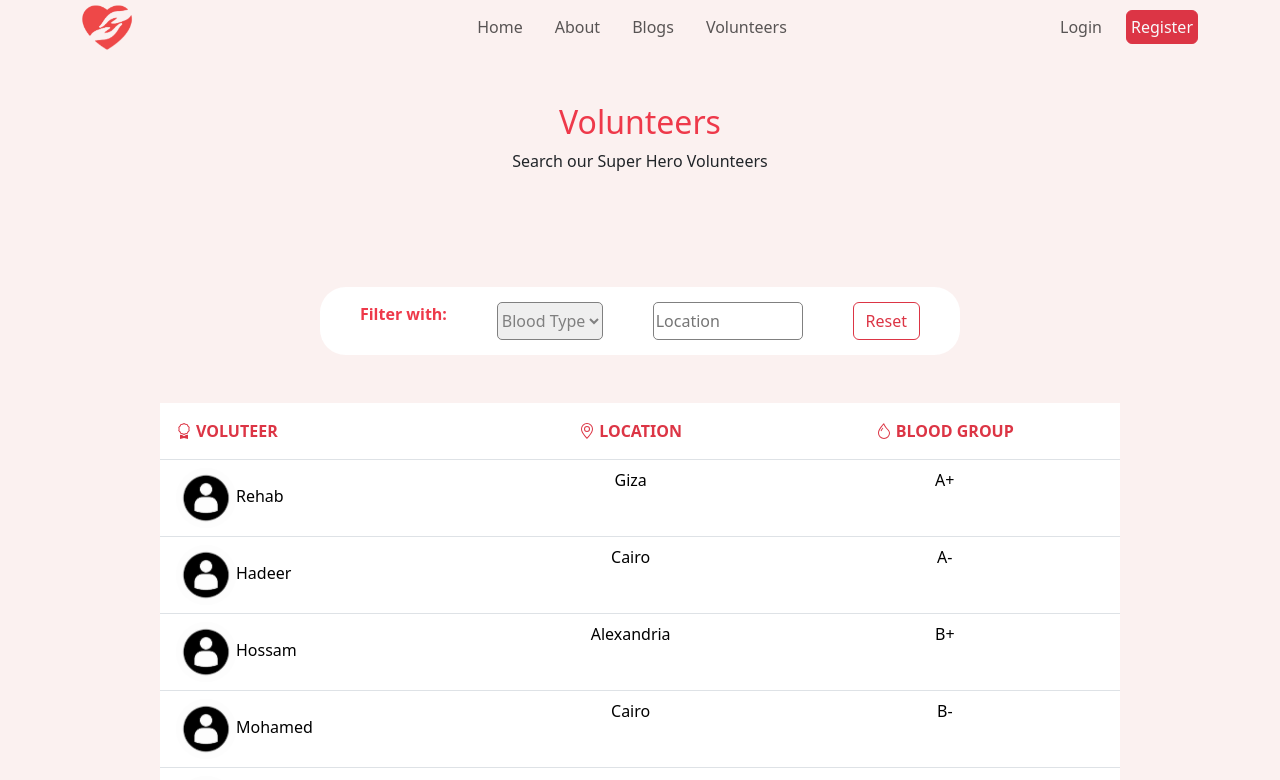
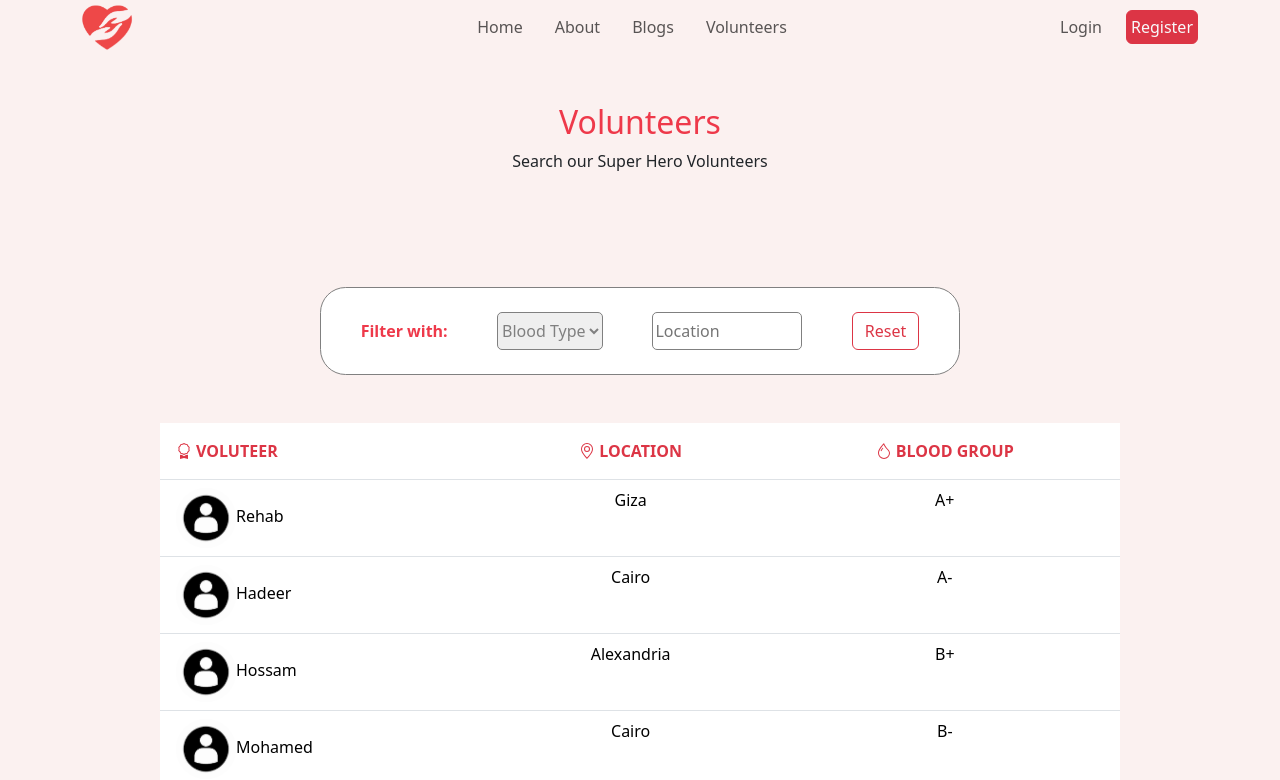
Before and after one commit to HadeerHassan28/Blood-Donation-App, a React (Create React App) app: page /volunteers in a window 1280 px wide. Shown: the top 780 px of the page. Built offline with nearby package versions, Linux system fonts and the light colour scheme; the HTML template or start-up script is replaced by a standard one.

Commit message:
updating voluteers style

```diff
--- a/src/Components/Volunteers/Volunteers.jsx
+++ b/src/Components/Volunteers/Volunteers.jsx
@@ -46,7 +46,7 @@ const Volunteers = () => {
         <h2 style={{color: "#ee394a"}}>Volunteers</h2>
         <p>Search our Super Hero Volunteers</p>
       </div>
-      <div className={`${styles.searchBox} text-center`}>
+      <div className={`${styles.searchBox} py-4`}>
         <span>Filter with:</span>
         <select className={`${styles.select}`} ref={bloodGroup} onChange={searchBloodGroupLocation}>
           <option label="Blood Type" hidden></option>
--- a/src/Components/Volunteers/Volunteers.module.css
+++ b/src/Components/Volunteers/Volunteers.module.css
@@ -8,6 +8,8 @@
     display: flex;
     flex-wrap: wrap;
     justify-content: space-around;
+    align-items: center;
+    border: 1px solid gray;
 }
 input[type="text"]{
     width: 150px;
```
